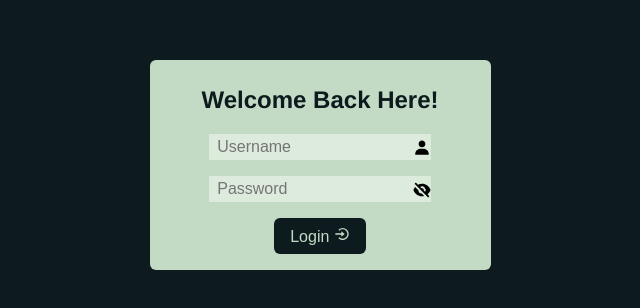
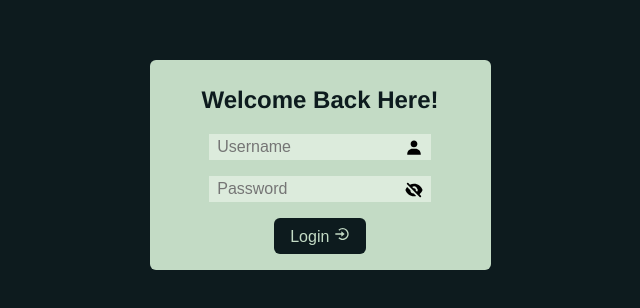
Before and after one commit to mideD3V/image-gallery-app, a React (Create React App) app: page / in a window 1280 px wide. Shown: the part 132-440 px from the top of the page, without its empty margins (320-960 px from the left). Built offline with nearby package versions, Linux system fonts and the light colour scheme.

Commit message:
style update

```diff
--- a/src/App.css
+++ b/src/App.css
@@ -82,7 +82,7 @@ form input:focus {
 
 .input-icon {
   position: absolute;
-  right: 10%;
+  right: 13%;
   top: 5px;
 }
 
```
